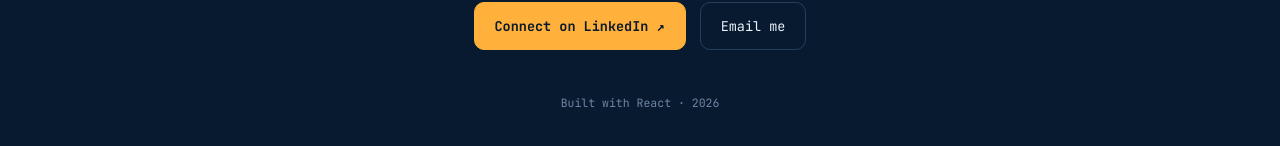
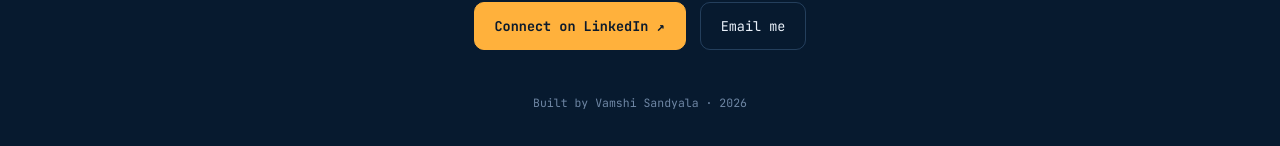
Before and after one commit to vamshis26/portfolio, a React (Vite) app: page / in a window 1280 px wide. Shown: the part 3894-4040 px from the top of the page. Built offline with nearby package versions, Linux system fonts and the light colour scheme.

Commit message:
footer fix

```diff
--- a/src/components/Footer.jsx
+++ b/src/components/Footer.jsx
@@ -18,7 +18,7 @@ export default function Footer() {
             </a>
           )}
         </div>
-        <div className="small">Built with React · {new Date().getFullYear()}</div>
+        <div className="small">Built by Vamshi Sandyala · {new Date().getFullYear()}</div>
       </div>
     </footer>
   )
```
